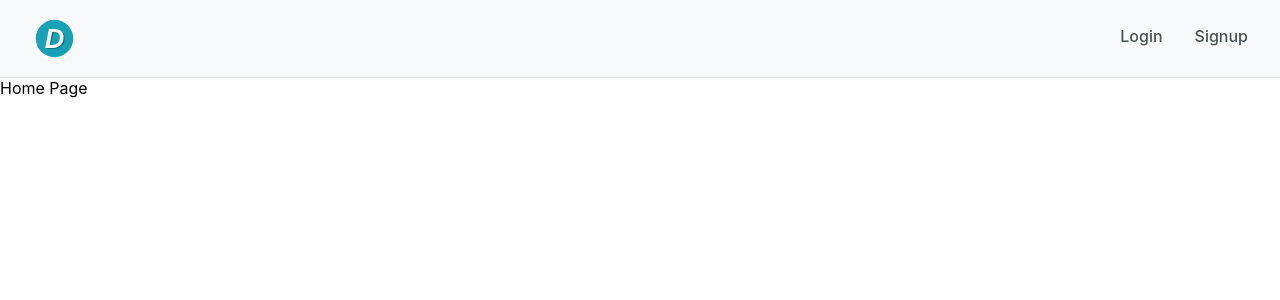
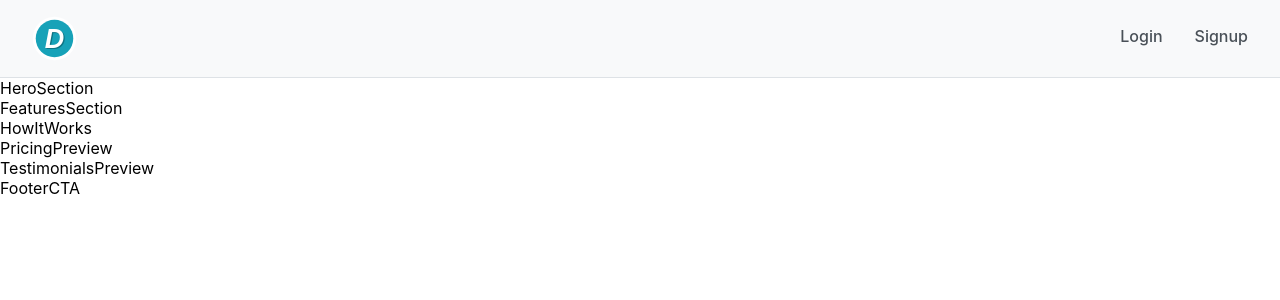
Before and after one commit to theotodial/oto-dial, a React (Vite) app in the folder frontend/: page / in a window 1280 px wide. Shown: the top 300 px of the page. Built offline with nearby package versions, Linux system fonts and the light colour scheme; no server answers.

Commit message:
Create homepage components structure and integrate into Home page

```diff
--- /dev/null
+++ b/frontend/src/components/homepage/FeaturesSection.jsx
@@ -0,0 +1,9 @@
+function FeaturesSection() {
+  return (
+    <div>
+      FeaturesSection
+    </div>
+  );
+}
+
+export default FeaturesSection;
--- /dev/null
+++ b/frontend/src/components/homepage/FooterCTA.jsx
@@ -0,0 +1,9 @@
+function FooterCTA() {
+  return (
+    <div>
+      FooterCTA
+    </div>
+  );
+}
+
+export default FooterCTA;
--- /dev/null
+++ b/frontend/src/components/homepage/HeroSection.jsx
@@ -0,0 +1,9 @@
+function HeroSection() {
+  return (
+    <div>
+      HeroSection
+    </div>
+  );
+}
+
+export default HeroSection;
--- /dev/null
+++ b/frontend/src/components/homepage/HowItWorks.jsx
@@ -0,0 +1,9 @@
+function HowItWorks() {
+  return (
+    <div>
+      HowItWorks
+    </div>
+  );
+}
+
+export default HowItWorks;
--- /dev/null
+++ b/frontend/src/components/homepage/PricingPreview.jsx
@@ -0,0 +1,9 @@
+function PricingPreview() {
+  return (
+    <div>
+      PricingPreview
+    </div>
+  );
+}
+
+export default PricingPreview;
--- /dev/null
+++ b/frontend/src/components/homepage/TestimonialsPreview.jsx
@@ -0,0 +1,9 @@
+function TestimonialsPreview() {
+  return (
+    <div>
+      TestimonialsPreview
+    </div>
+  );
+}
+
+export default TestimonialsPreview;
--- a/frontend/src/pages/Home.jsx
+++ b/frontend/src/pages/Home.jsx
@@ -1,7 +1,19 @@
+import HeroSection from '../components/homepage/HeroSection';
+import FeaturesSection from '../components/homepage/FeaturesSection';
+import HowItWorks from '../components/homepage/HowItWorks';
+import PricingPreview from '../components/homepage/PricingPreview';
+import TestimonialsPreview from '../components/homepage/TestimonialsPreview';
+import FooterCTA from '../components/homepage/FooterCTA';
+
 function Home() {
   return (
     <div>
-      Home Page
+      <HeroSection />
+      <FeaturesSection />
+      <HowItWorks />
+      <PricingPreview />
+      <TestimonialsPreview />
+      <FooterCTA />
     </div>
   );
 }
```
